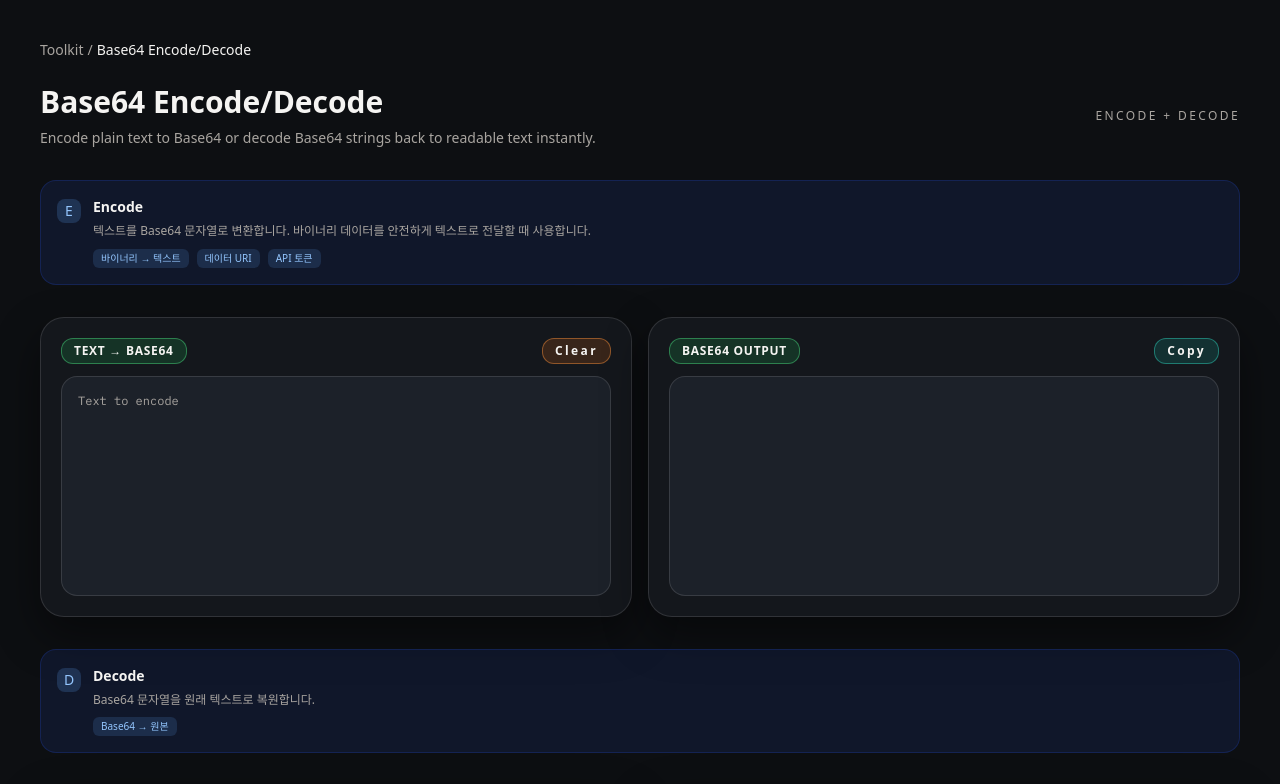
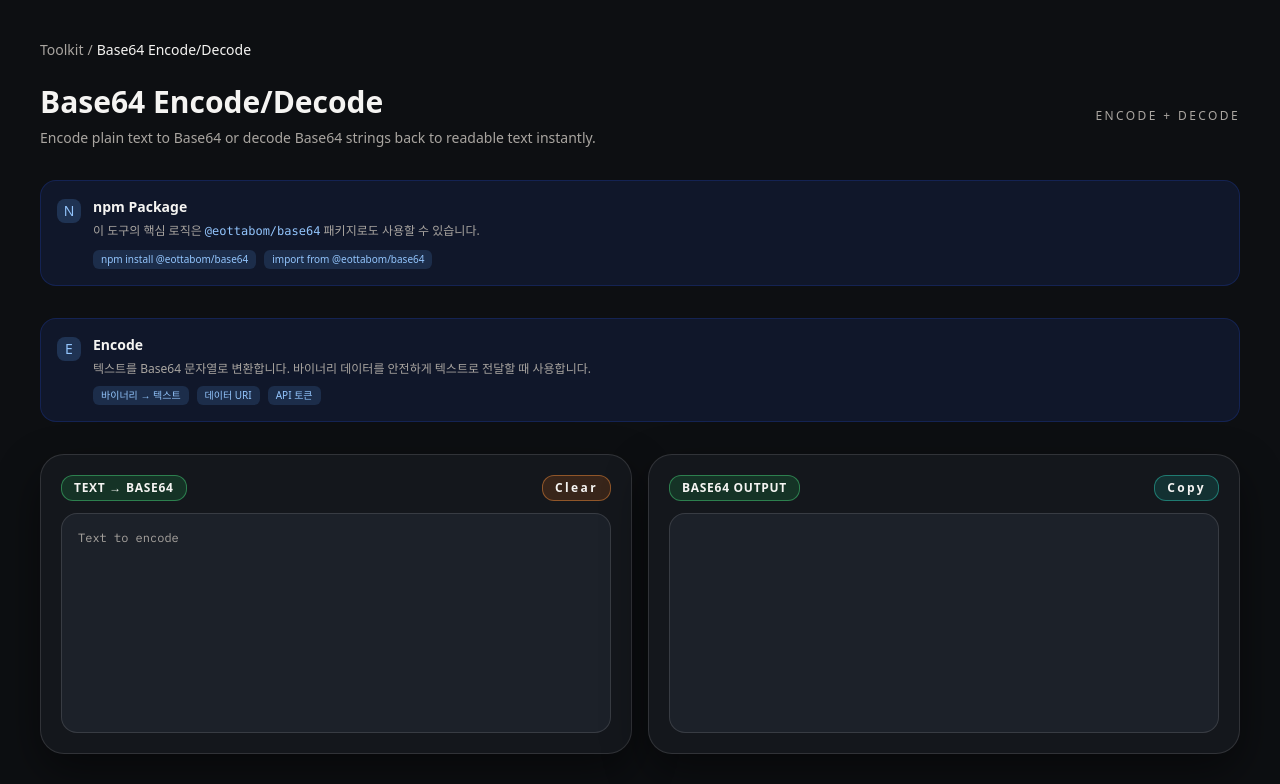
Before and after one commit to eottabom/toolkit, a Next.js app: page /base64 in a window 1280 px wide. Shown: the top 784 px of the page. Built offline with nearby package versions, Linux system fonts and the light colour scheme.

Commit message:
feat: 패키지 사용 안내 패널 추가
- README에 제공 패키지 목록과 설치 안내 정리\n- 패키지화된 도구 화면 상단에 npm 사용 가능 안내 패널 추가

```diff
--- a/src/components/tool-ui.tsx
+++ b/src/components/tool-ui.tsx
@@ -305,3 +305,25 @@ export function ToolInfoPanel({
     </Card>
   );
 }
+
+export function ToolPackageInfoPanel({
+  packageName,
+  className,
+}: {
+  packageName: string;
+  className?: string;
+}) {
+  return (
+    <ToolInfoPanel
+      icon="N"
+      title="npm Package"
+      description={
+        <>
+          이 도구의 핵심 로직은 <code className="text-[var(--url-panel-accent)]">{packageName}</code> 패키지로도 사용할 수 있습니다.
+        </>
+      }
+      chips={[`npm install ${packageName}`, `import from ${packageName}`]}
+      className={className}
+    />
+  );
+}
--- a/src/tools/base64.tsx
+++ b/src/tools/base64.tsx
@@ -2,7 +2,7 @@
 
 import { useMemo, useState } from "react";
 import { decodeBase64, encodeBase64 } from "@eottabom/base64";
-import { ToolActionButton, ToolBadge, ToolCard, ToolHeader, ToolInfoPanel, ToolOutput, ToolPage, ToolTextarea } from "@/components/tool-ui";
+import { ToolActionButton, ToolBadge, ToolCard, ToolHeader, ToolInfoPanel, ToolOutput, ToolPackageInfoPanel, ToolPage, ToolTextarea } from "@/components/tool-ui";
 import { useCopyToClipboard } from "@/hooks/use-copy-to-clipboard";
 
 import type { ToolItem } from "@/lib/tools";
@@ -62,6 +62,8 @@ export default function Base64Tool({ tool }: { tool: ToolItem }) {
         description={tool.desc}
         right={<div className="self-start text-xs uppercase tracking-[0.2em] text-[var(--muted)] md:self-auto">Encode + Decode</div>}
       />
+
+      <ToolPackageInfoPanel packageName="@eottabom/base64" />
 
       <ToolInfoPanel
         icon="E"
--- a/src/tools/cron-generator.tsx
+++ b/src/tools/cron-generator.tsx
@@ -19,7 +19,7 @@ import {
   type Preset,
   validateExpression,
 } from "@eottabom/cron-core";
-import { ToolActionButton, ToolBadge, ToolCard, ToolHeader, ToolInfoPanel, ToolInput, ToolPage } from "@/components/tool-ui";
+import { ToolActionButton, ToolBadge, ToolCard, ToolHeader, ToolInfoPanel, ToolInput, ToolPackageInfoPanel, ToolPage } from "@/components/tool-ui";
 import { useCopyToClipboard } from "@/hooks/use-copy-to-clipboard";
 
 import type { ToolItem } from "@/lib/tools";
@@ -171,6 +171,8 @@ export default function CronGenerator({ tool }: { tool: ToolItem }) {
           </div>
         }
       />
+
+      <ToolPackageInfoPanel packageName="@eottabom/cron-core" />
 
       <ToolInfoPanel
         icon="⏰"
--- a/src/tools/diff.tsx
+++ b/src/tools/diff.tsx
@@ -4,7 +4,7 @@ import { useMemo, useState } from "react";
 import { DiffEngine, type LineStatus, type WordPart } from "@eottabom/diff-engine";
 import { Card } from "@/components/ui/card";
 import { Switch } from "@/components/ui/switch";
-import { ToolActionButton, ToolBadge, ToolCard, ToolDiffText, ToolHeader, ToolInfoPanel, ToolPage, ToolTextarea } from "@/components/tool-ui";
+import { ToolActionButton, ToolBadge, ToolCard, ToolDiffText, ToolHeader, ToolInfoPanel, ToolPackageInfoPanel, ToolPage, ToolTextarea } from "@/components/tool-ui";
 import type { ToolItem } from "@/lib/tools";
 
 const defaultLeft = `{
@@ -83,6 +83,8 @@ export default function DiffTool({ tool }: { tool: ToolItem }) {
         description={tool.desc}
         right={<div className="self-start text-xs uppercase tracking-[0.2em] text-[var(--muted)] md:self-auto">Compare</div>}
       />
+
+      <ToolPackageInfoPanel packageName="@eottabom/diff-engine" />
 
       <div className="flex justify-end">
         <div className="flex items-center gap-4 rounded-full border border-[color:var(--card-border)] bg-[var(--surface)] px-4 py-1.5 shadow-[var(--card-shadow)]">
--- a/src/tools/jwt.tsx
+++ b/src/tools/jwt.tsx
@@ -4,7 +4,7 @@ import { useCallback, useMemo, useState } from "react";
 import { ALGORITHMS, decodeJwt, encodeJwt, getJwtAlgorithmMinKeyBytes, isSupportedJwtAlgorithm, verifyJwt } from "@eottabom/jwt";
 import { Card } from "@/components/ui/card";
 import { Textarea } from "@/components/ui/textarea";
-import { ToolActionButton, ToolBadge, ToolCard, ToolHeader, ToolOutput, ToolPage, ToolSelect } from "@/components/tool-ui";
+import { ToolActionButton, ToolBadge, ToolCard, ToolHeader, ToolOutput, ToolPackageInfoPanel, ToolPage, ToolSelect } from "@/components/tool-ui";
 import { useCopyToClipboard } from "@/hooks/use-copy-to-clipboard";
 
 import type { ToolItem } from "@/lib/tools";
@@ -120,6 +120,8 @@ export default function JwtTool({ tool }: { tool: ToolItem }) {
         description={tool.desc}
         right={<div className="self-start text-xs uppercase tracking-[0.2em] text-[var(--muted)] md:self-auto">Encode + Decode</div>}
       />
+
+      <ToolPackageInfoPanel packageName="@eottabom/jwt" />
 
       {/* Decode Section */}
       <section className="flex flex-col gap-4">
--- a/src/tools/url.tsx
+++ b/src/tools/url.tsx
@@ -9,6 +9,7 @@ import {
   ToolHeader,
   ToolInfoPanel,
   ToolOutput,
+  ToolPackageInfoPanel,
   ToolPage,
   ToolTextarea,
 } from "@/components/tool-ui";
@@ -73,6 +74,8 @@ export default function UrlTool({ tool }: { tool: ToolItem }) {
         description={tool.desc}
         right={<div className="self-start text-xs uppercase tracking-[0.2em] text-[var(--muted)] md:self-auto">Encode + Decode</div>}
       />
+
+      <ToolPackageInfoPanel packageName="@eottabom/url" />
 
       <ToolInfoPanel
         icon="E"
--- a/src/tools/utc-calculator.tsx
+++ b/src/tools/utc-calculator.tsx
@@ -26,6 +26,7 @@ import {
   ToolInfoPanel,
   ToolInput,
   ToolOutput,
+  ToolPackageInfoPanel,
   ToolPage,
 } from "@/components/tool-ui";
 import { useCopyToClipboard } from "@/hooks/use-copy-to-clipboard";
@@ -362,6 +363,8 @@ export default function UtcCalculator({ tool }: { tool: ToolItem }) {
         right={<div className="self-start text-xs uppercase tracking-[0.2em] text-[var(--muted)] md:self-auto">UTC + Local</div>}
       />
 
+      <ToolPackageInfoPanel packageName="@eottabom/datetime-utils" />
+
       <ToolInfoPanel
         icon="T"
         title="UTC Time Calculator"
```
Also changed, not shown: 1 other file (tests, documents, lock files or other folders).
